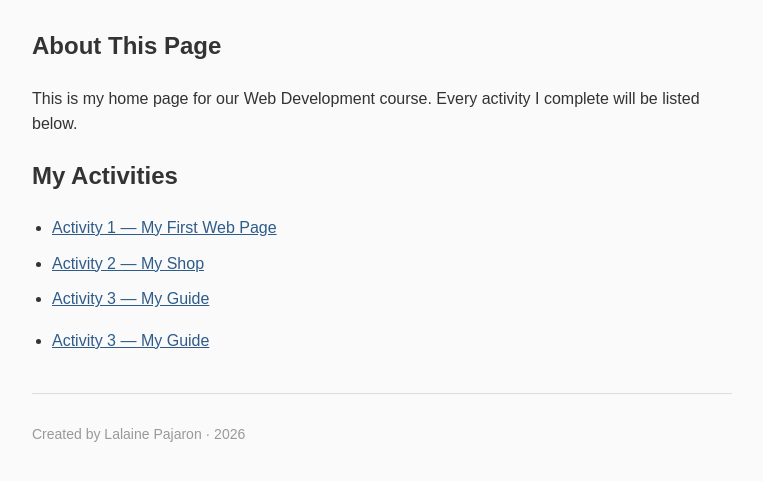
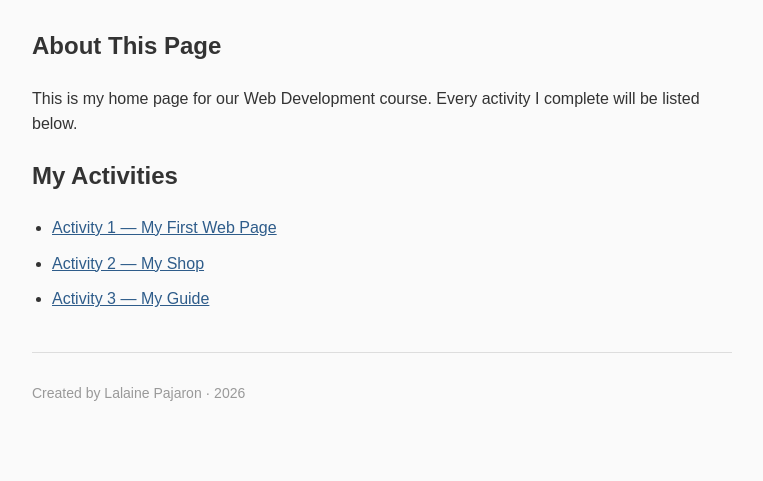
Before and after one commit to laine-pajaron/pajaron_lalaine, a plain HTML site: page index.html in a window 1280 px wide. Shown: the part 191-672 px from the top of the page, without its empty margins (258-1021 px from the left). Drawn offline with Linux system fonts and the light colour scheme.

```diff
--- a/index.html
+++ b/index.html
@@ -67,9 +67,6 @@
 <li><a href="https://laine-pajaron.github.io/laineora-by-lalaine/">Activity 2 — My Shop</a></li>
 <li><a href="https://laine-pajaron.github.io/manila-best-spots/">Activity 3 — My Guide</a></li>
  </ul>
- <ul>
- <li><a href="https://laine-pajaron.github.io/manila-best-spots/">Activity 3 — My Guide</a></li>
- </ul>
  </section>
  <footer>
  <p>Created by Lalaine Pajaron &middot; 2026</p>
```
